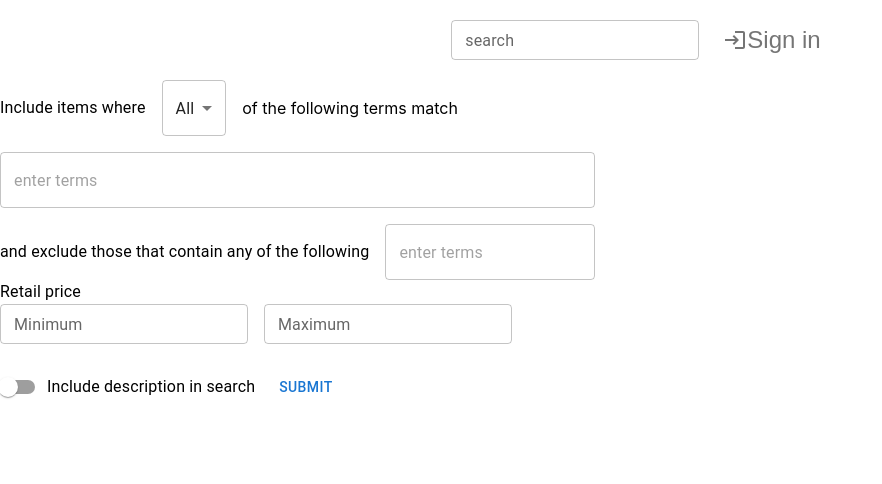
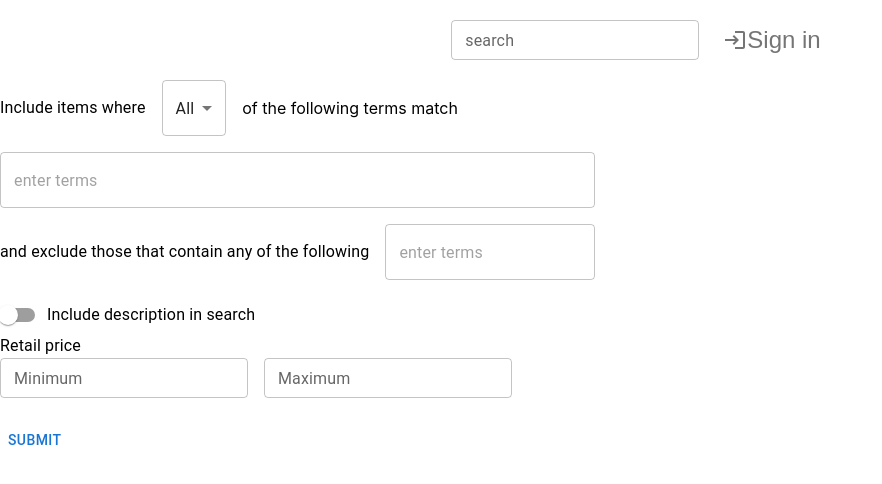
Before and after one commit to Mattwmaster58/MacTrack, a React (Create React App) app in the folder frontend/: page /dashboard in a window 1280 px wide. Shown: the top 484 px of the page, without its empty margins (0-882 px from the left). Built offline with nearby package versions, Linux system fonts and the light colour scheme.

Commit message:
ft: implement description column search toggle

```diff
--- a/frontend/src/components/forms/itemFilterForm/itemFilterForm.tsx
+++ b/frontend/src/components/forms/itemFilterForm/itemFilterForm.tsx
@@ -14,14 +14,18 @@ import React from "react";
 import { Controller, FormProvider, useForm } from "react-hook-form";
 import { FilterMatchType } from "../../../types/FilterMatchType";
 import { TagInput } from "../../elements/tagInput";
-import { ItemFilterInputValues, ItemFilterSchema } from "./types/itemFilter";
+import {
+  ItemFilterInputValues,
+  ItemFilterOutputValues,
+  ItemFilterSchema,
+} from './types/itemFilter'
 
 interface Props {
-  onSubmit: (data: ItemFilterInputValues) => void;
+  onSubmit: (data: ItemFilterOutputValues) => void;
 }
 
 const ItemFilterForm = ({ onSubmit }: Props) => {
-  const methods = useForm<ItemFilterInputValues>({
+  const methods = useForm<ItemFilterInputValues, any, ItemFilterOutputValues>({
     mode: "all",
     defaultValues: {
       fts_query: {
@@ -33,15 +37,35 @@ const ItemFilterForm = ({ onSubmit }: Props) => {
       min_retail_price: undefined,
       max_retail_price: undefined,
     },
-    resolver: zodResolver(ItemFilterSchema),
+    resolver:  async (data, context, options) => {
+      // you can debug your validation schema here
+      console.log("formData", data)
+      console.log(
+        "validation result",
+        await zodResolver(ItemFilterSchema)(data, context, options)
+      )
+      return zodResolver(ItemFilterSchema)(data, context, options)
+    },
   });
   const {
+    getValues,
+    setValue,
     control,
     handleSubmit,
     formState: { errors },
   } = methods;
 
-  // @ts-ignore
+  const toggleDescriptionColumn = (ev: React.ChangeEvent<HTMLInputElement>) => {
+    const curCols = getValues("fts_query.columns");
+    let newCols: [string, ...string[]] = (() => {
+      return ev.target.checked
+        ? ["description", "product_name", "title"]
+        : ["product_name", "title"];
+    })();
+    setValue("fts_query.columns", newCols);
+    console.log(ev.target.checked, newCols);
+  }
+
   return (
     <FormControl>
       <form onSubmit={handleSubmit(onSubmit)}>
@@ -77,6 +101,17 @@ const ItemFilterForm = ({ onSubmit }: Props) => {
                 render={({ field: { onChange, value } }) => <TagInput onTagsChange={onChange} value={value}/>}
               />
             </Stack>
+            <Controller
+              name="fts_query.columns"
+              control={control}
+              defaultValue={["product_name", "title"]}
+              render={({ field }) => (
+                <FormControlLabel
+                  control={<Switch {...field} onChange={toggleDescriptionColumn} />}
+                  label="Include description in search"
+                />
+              )}
+            />
           </Stack>
           <Stack>
             <Typography>Retail price</Typography>
@@ -107,16 +142,6 @@ const ItemFilterForm = ({ onSubmit }: Props) => {
               />
             </Stack>
           </Stack>
-          <Controller
-            name="fts_query.columns"
-            control={control}
-            render={({ field }) => (
-              <FormControlLabel
-                control={<Switch {...field} />}
-                label="Include description in search"
-              />
-            )}
-          />
         </FormProvider>
         <Button type="submit">Submit</Button>
       </form>
--- a/frontend/tsconfig.json
+++ b/frontend/tsconfig.json
@@ -1,6 +1,6 @@
 {
   "compilerOptions": {
-    "target": "es5",
+    "target": "ES2021",
     "lib": [
       "dom",
       "dom.iterable",
```
